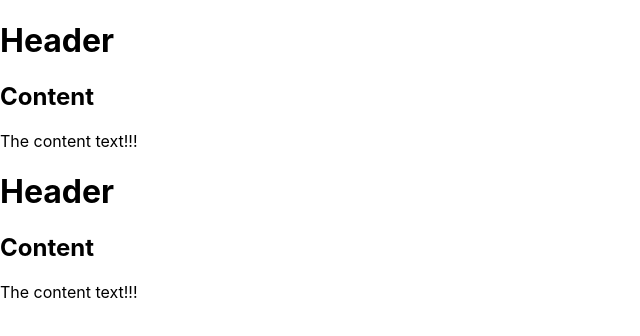
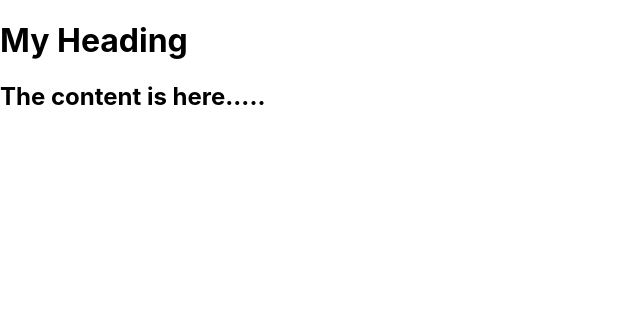
Before and after one commit to Hdonge/react-basic, a React (Create React App) app in the folder myapp/: page / in a window 1280 px wide. Shown: the top 336 px of the page, without its empty margins (0-640 px from the left). Built offline with nearby package versions, Linux system fonts and the light colour scheme.

Commit message:
added props headerText and content

```diff
--- a/myapp/src/App.js
+++ b/myapp/src/App.js
@@ -6,33 +6,11 @@ class App extends Component {
   render() {
     return (
       <div>
-        <Header />
-        <Content />
+        <h1>{this.props.headerText}</h1>
+        <h2>{this.props.content}</h2>
       </div>
     );
   }
 }
 
-class Header extends Component {
-  render() {
-    return (
-      <div>
-        <h1>Header</h1>
-      </div>
-    );
-  }
-}
-
-class Content extends Component {
-  render() {
-    return (
-      <div>
-        <h2>Content</h2>
-        <p>The content text!!!</p>
-      </div>
-    );
-  }
-}
-
-
 export default App;
--- a/myapp/src/index.js
+++ b/myapp/src/index.js
@@ -4,9 +4,10 @@ import './index.css';
 import App from './App';
 import * as serviceWorker from './serviceWorker';
 
-ReactDOM.render(<div>
-    <App /> <App />
-</div>, document.getElementById('root'));
+ReactDOM.render(
+    <div>
+        <App headerText="My Heading" content="The content is here....." />
+    </div>, document.getElementById('root'));
 
 // If you want your app to work offline and load faster, you can change
 // unregister() to register() below. Note this comes with some pitfalls.
```
